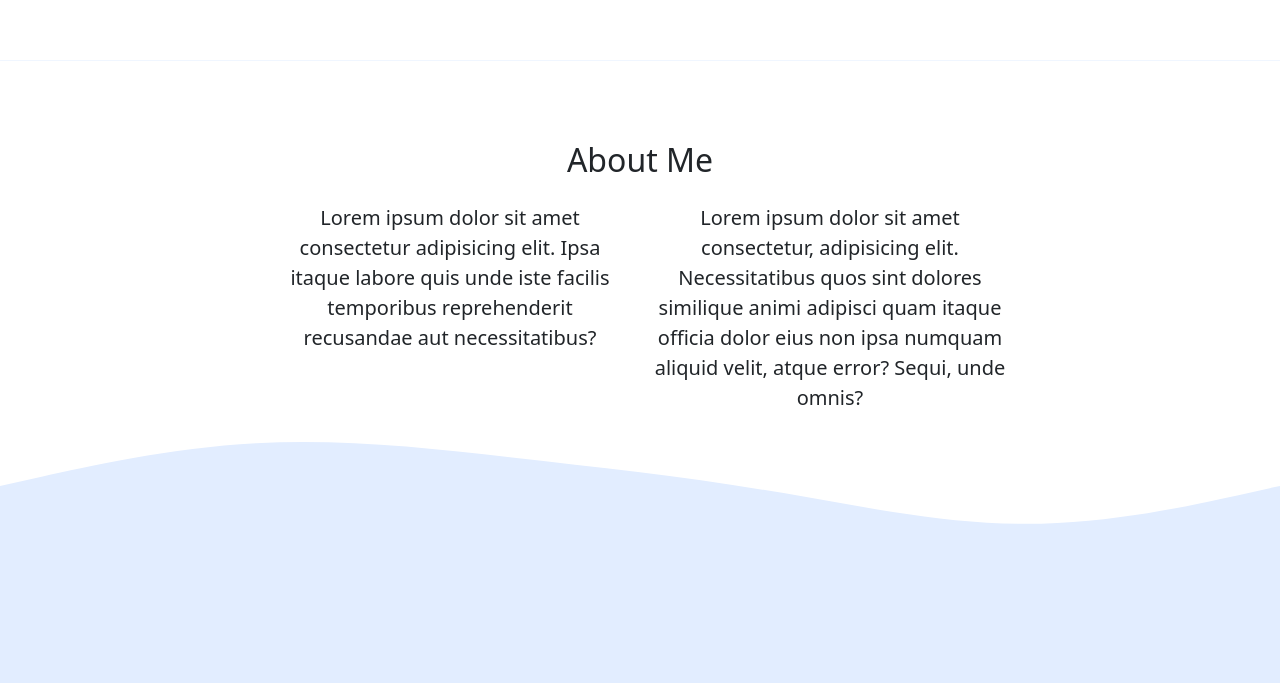
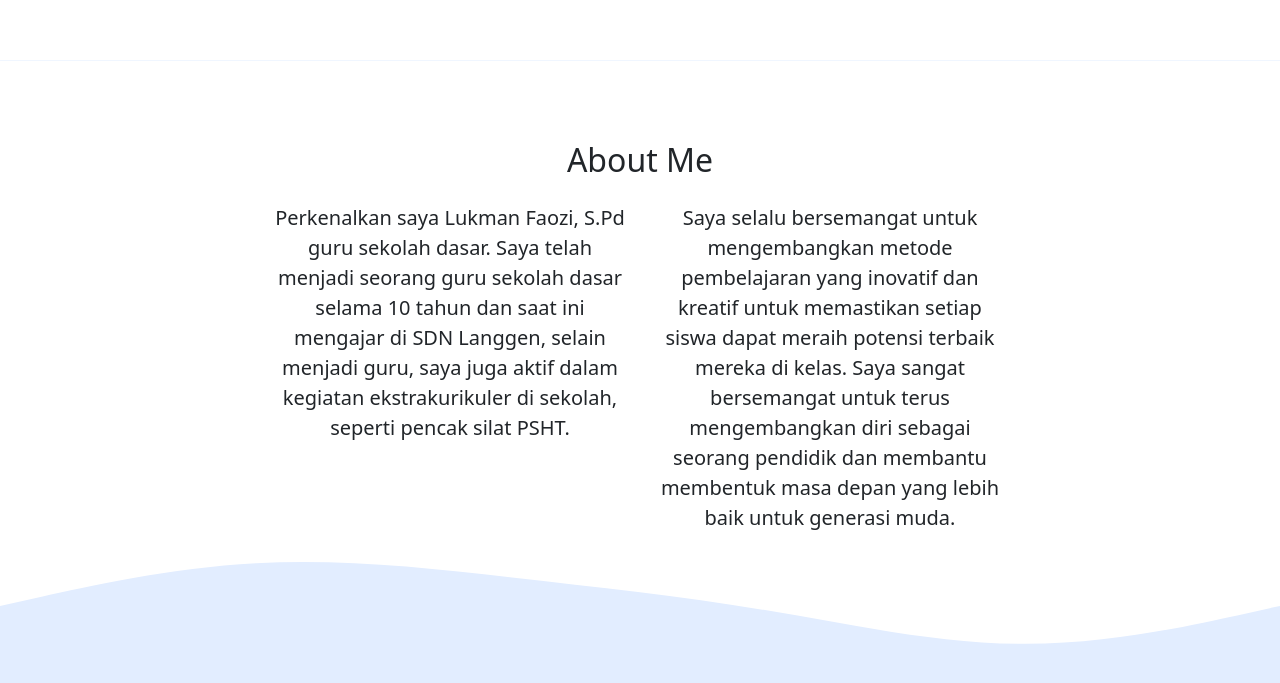
Before and after one commit to lukmanfaozi30/lukmanfa.github.io, a plain HTML site: page index.html in a window 1280 px wide. Shown: the part 641-1324 px from the top of the page. Drawn offline with nearby package versions, Linux system fonts and the light colour scheme.

Commit message:
merubah about

```diff
--- a/index.html
+++ b/index.html
@@ -53,10 +53,16 @@
         </div>
         <div class="row justify-content-center fs-5 text-center">
           <div class="col-md-4">
-            <p>Lorem ipsum dolor sit amet consectetur adipisicing elit. Ipsa itaque labore quis unde iste facilis temporibus reprehenderit recusandae aut necessitatibus?</p>
+            <p>
+              Perkenalkan saya Lukman Faozi, S.Pd guru sekolah dasar. Saya telah menjadi seorang guru sekolah dasar selama 10 tahun dan saat ini mengajar di SDN Langgen, selain menjadi guru, saya juga aktif dalam kegiatan ekstrakurikuler di
+              sekolah, seperti pencak silat PSHT.
+            </p>
           </div>
           <div class="col-md-4">
-            <p>Lorem ipsum dolor sit amet consectetur, adipisicing elit. Necessitatibus quos sint dolores similique animi adipisci quam itaque officia dolor eius non ipsa numquam aliquid velit, atque error? Sequi, unde omnis?</p>
+            <p>
+              Saya selalu bersemangat untuk mengembangkan metode pembelajaran yang inovatif dan kreatif untuk memastikan setiap siswa dapat meraih potensi terbaik mereka di kelas. Saya sangat bersemangat untuk terus mengembangkan diri
+              sebagai seorang pendidik dan membantu membentuk masa depan yang lebih baik untuk generasi muda.
+            </p>
           </div>
         </div>
       </div>
```
